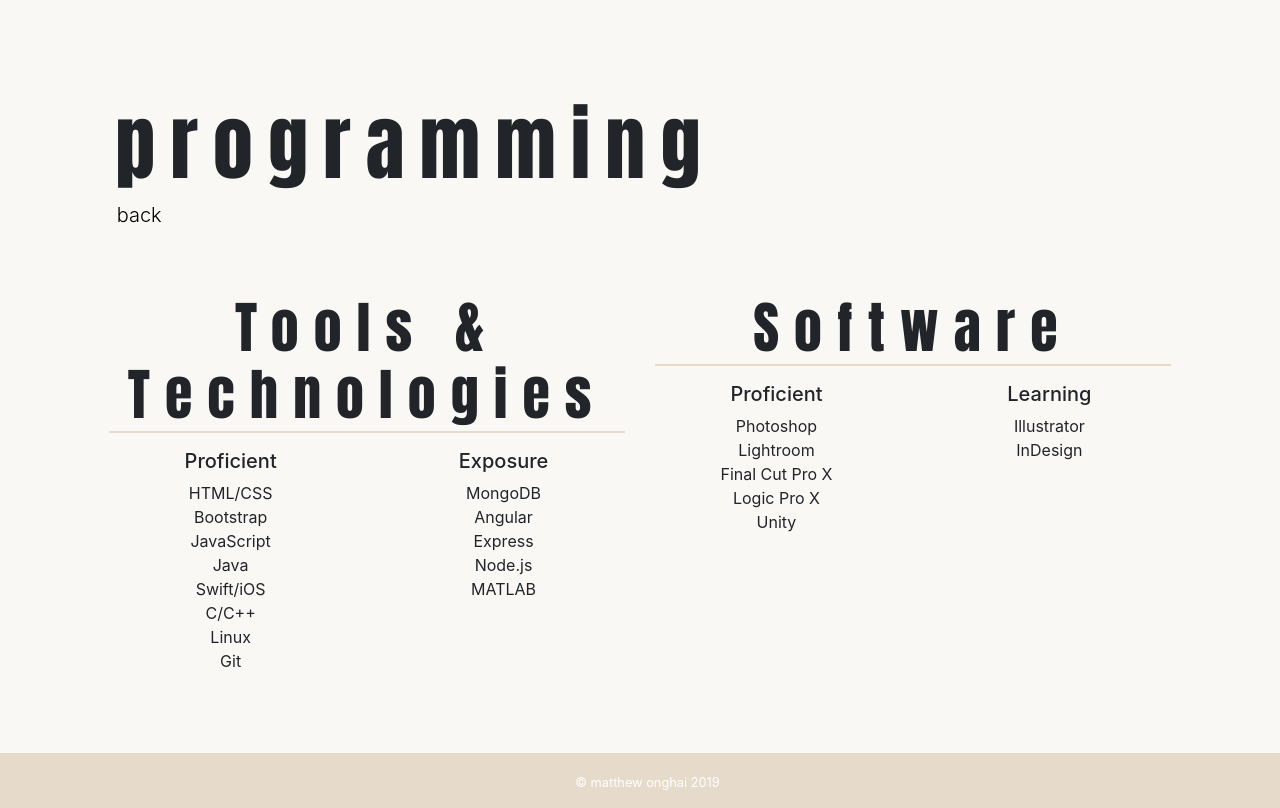
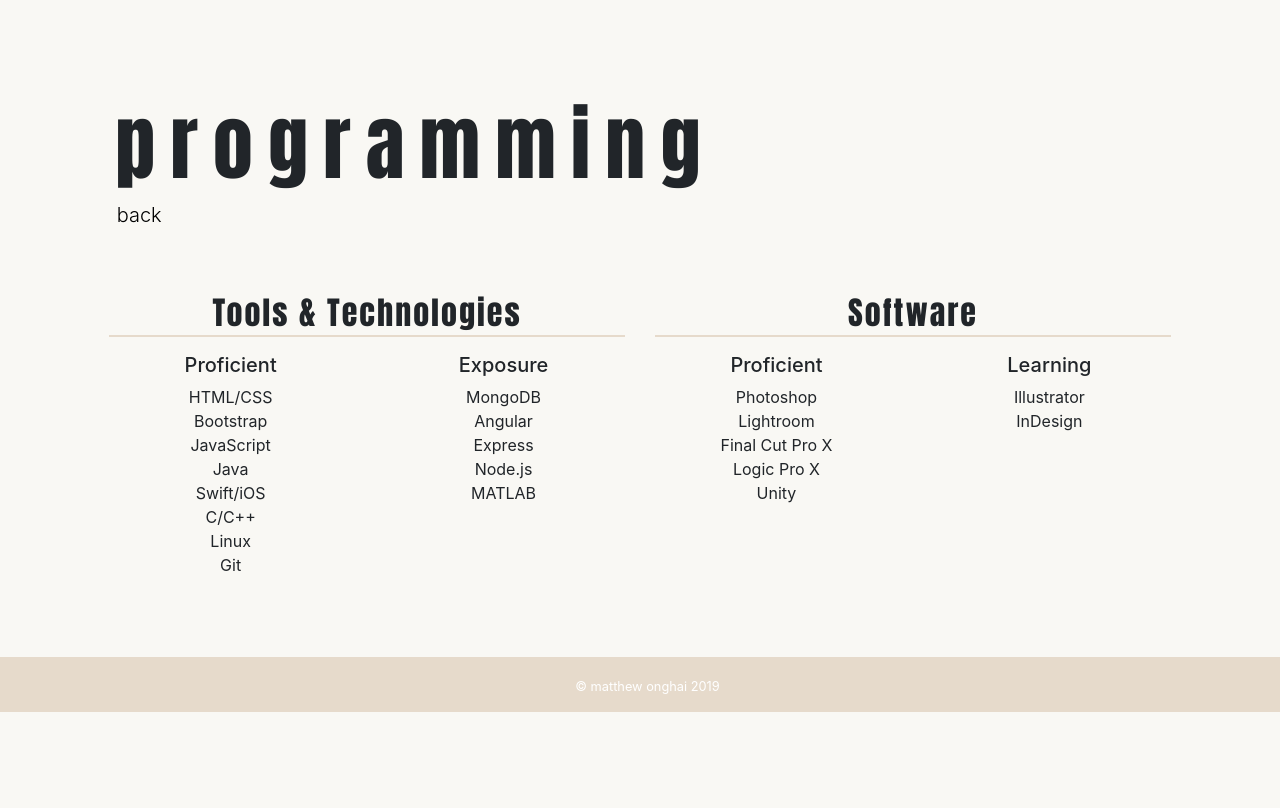
Before and after one commit to matthewonghai13/Personal-Website, a plain HTML site: page programming.html in a window 1280 px wide. Drawn offline with nearby package versions, Linux system fonts and the light colour scheme.

Commit message:
edited font sizes for programming page

```diff
--- a/programming.html
+++ b/programming.html
@@ -34,7 +34,7 @@
             <!-- languages -->
             <div class="row justify-content-center" id="langToolList">
                 <div class="col-sm-5 skillList">
-                    <h3>Tools & Technologies</h3>
+                    <h4>Tools & Technologies</h4>
                     <hr>
                     <div class="row">
                         <div class="col-sm-6 justify-content-center">
@@ -60,7 +60,7 @@
                 </div>
                 <!-- software -->
                 <div class="col-sm-5 skillList">
-                    <h3>Software</h3>
+                    <h4>Software</h4>
                     <hr>
                     <div class="row">
                         <div class="col-sm-6 justify-content-center">
--- a/stylesheets/stylesheet.css
+++ b/stylesheets/stylesheet.css
@@ -26,6 +26,12 @@ h3 {
     font-family: 'Anton', sans-serif;
     font-size: 3.5em;
     letter-spacing: 15px;
+}
+
+h4 {
+    font-family: 'Anton', sans-serif;
+    font-size: 2em;
+    letter-spacing: 2px;
 }
 
 .titleDiv a {
```
